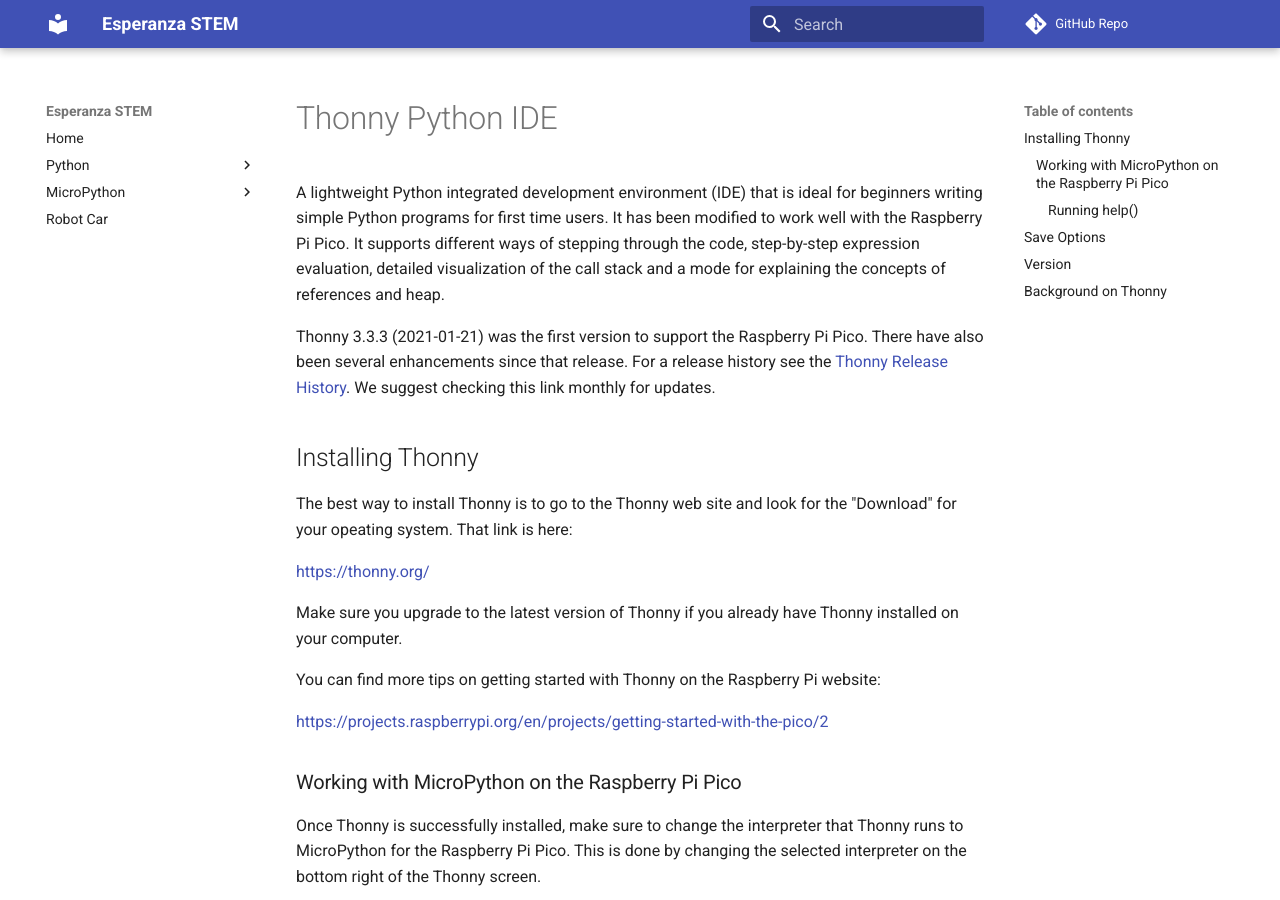
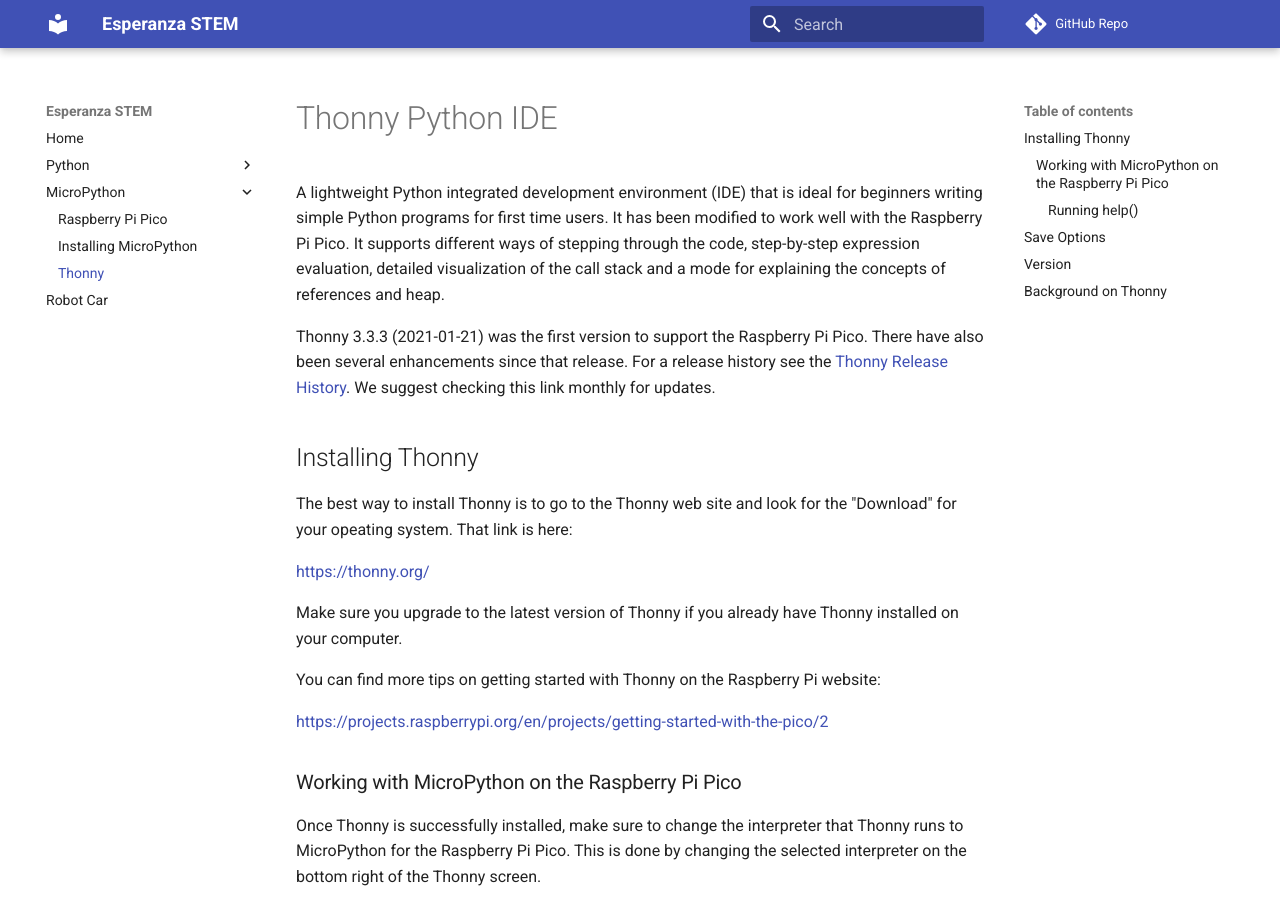
Before and after one commit to jetannenbaum/esperanzaSTEM, an MkDocs documentation site: the page built from docs/micropython/thonny.md, in a window 1280 px wide and 900 px high. Built offline with MkDocs 1.6.1 and Material for MkDocs 9.7.7, drawn with Linux system fonts in a browser that asks for light colours; comment, search, counter and statistics services are not loaded.

Commit message:
Update mkdocs.yml
Added Thonny page

```diff
--- a/mkdocs.yml
+++ b/mkdocs.yml
@@ -24,6 +24,7 @@
   - MicroPython:
     - Raspberry Pi Pico: micropython/pico.md
     - Installing MicroPython: micropython/install.md
+    - Thonny: micropython/thonny.md
   - Robot Car: robotCar/makerPiRP2040Bot.md
 
 theme:
```
